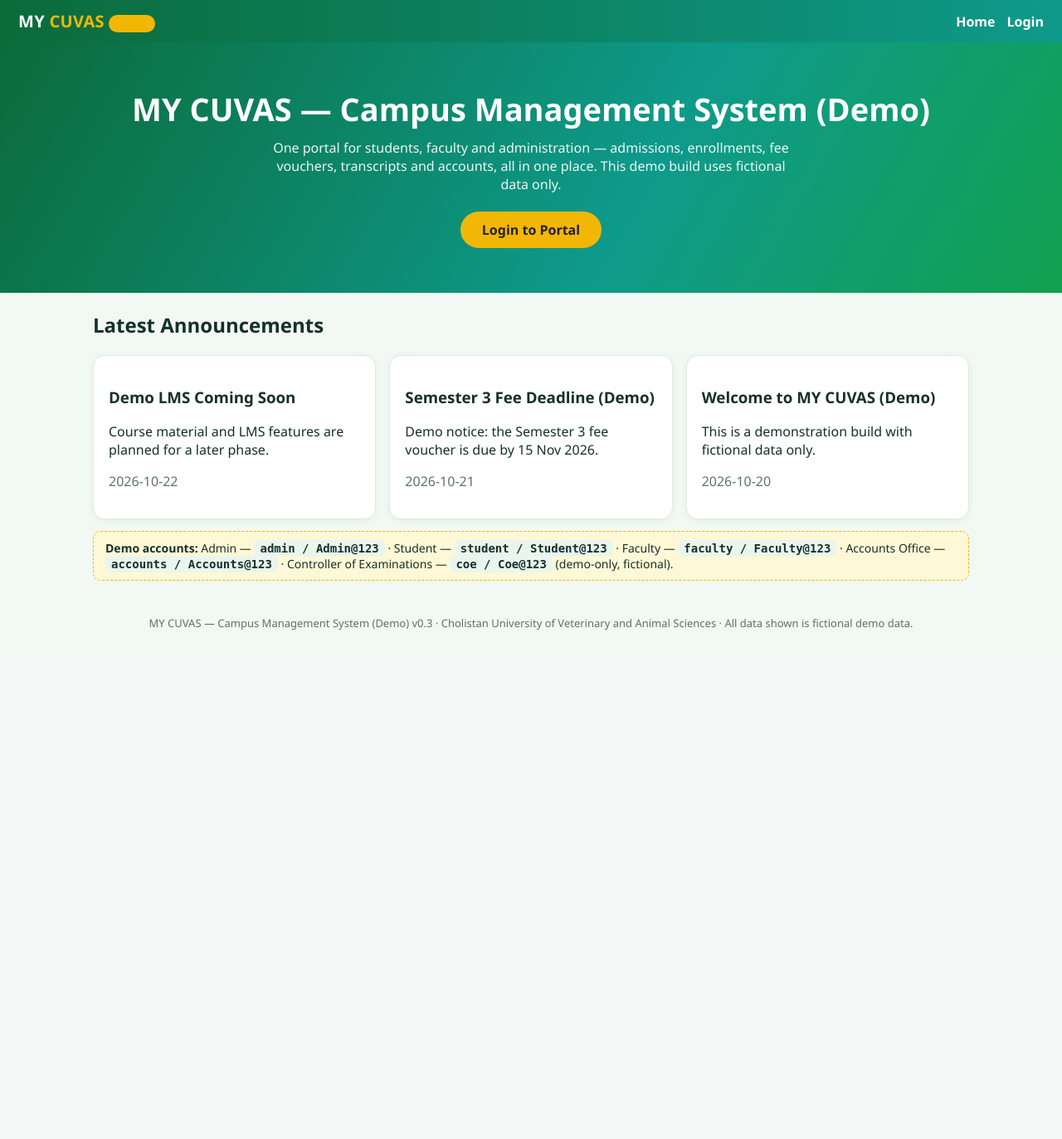
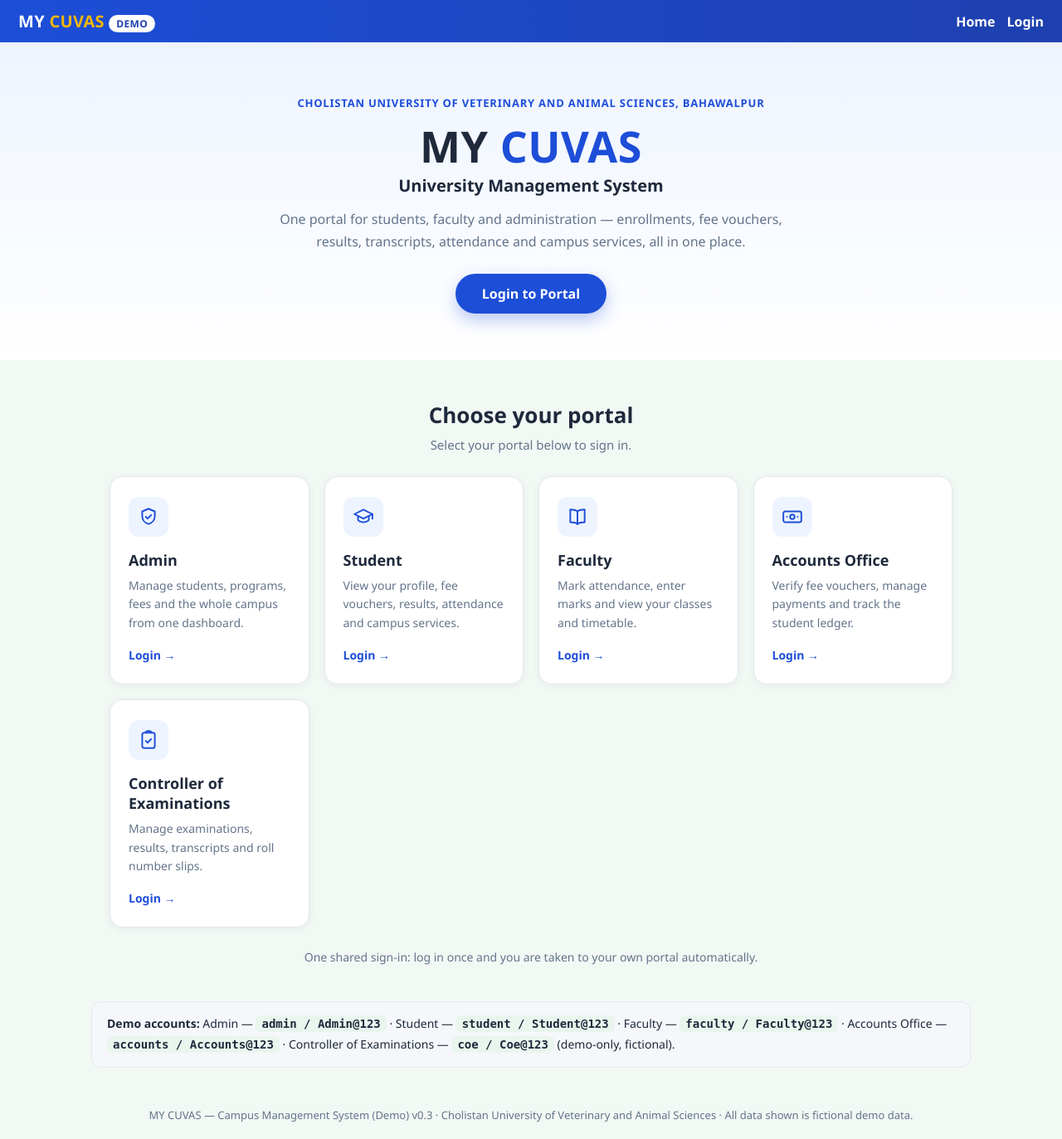
Before and after one commit to uzairareeb/cuvas-cms, a Flask app: page / in a window 1280 px wide. Shown: the whole page at 83% size. Before the commit the page ends 760 px from the top, so only its background shows below. Run offline with Flask 3, Linux system fonts and the light colour scheme; data comes from the database, SQL or seed files in the repository; some libraries are stand-ins or nearby versions.

Commit message:
CUVAS CMS — Home page redesign: royal-blue premium UI, portal cards, announcements removed

```diff
--- /dev/null
+++ b/static/landing.css
@@ -0,0 +1,166 @@
+/* MY CUVAS home page only — royal-blue scheme matching the login page. Not imported elsewhere. */
+:root {
+  --lp-blue: #1d4ed8;
+  --lp-blue-dark: #1e40af;
+  --lp-ink: #1e293b;
+  --lp-muted: #64748b;
+  --lp-border: #e2e8f0;
+  --lp-bg: #f5f7fa;
+}
+
+/* Shared chrome restyled on this page only (this sheet loads only on /). */
+.topbar {
+  background: linear-gradient(90deg, #1d4ed8, #1e40af) !important;
+  box-shadow: 0 2px 12px rgba(29, 78, 216, .25);
+}
+.topbar .badge { background: #fff !important; color: #1e40af !important; }
+footer { color: var(--lp-muted); }
+
+/* Hero */
+.lp-hero {
+  background: linear-gradient(180deg, #eef4ff 0%, #ffffff 100%);
+  text-align: center;
+  padding: 64px 22px 56px;
+  animation: lp-up .3s ease both;
+}
+.lp-eyebrow {
+  font-size: 13px;
+  font-weight: 600;
+  letter-spacing: .06em;
+  text-transform: uppercase;
+  color: var(--lp-blue);
+  margin: 0 0 14px;
+}
+.lp-title {
+  font-size: 52px;
+  line-height: 1.1;
+  margin: 0 0 6px;
+  font-weight: 800;
+  letter-spacing: .01em;
+  color: var(--lp-ink);
+}
+.lp-title span { color: var(--lp-blue); }
+.lp-subtitle {
+  font-size: 20px;
+  font-weight: 600;
+  color: var(--lp-ink);
+  margin: 0 0 14px;
+}
+.lp-lead {
+  max-width: 640px;
+  margin: 0 auto 26px;
+  font-size: 16px;
+  line-height: 1.65;
+  color: var(--lp-muted);
+}
+.lp-btn {
+  display: inline-block;
+  background: var(--lp-blue);
+  color: #fff !important;
+  padding: 13px 32px;
+  border-radius: 999px;
+  font-weight: 700;
+  font-size: 16px;
+  text-decoration: none;
+  box-shadow: 0 8px 20px rgba(29, 78, 216, .30);
+  transition: background .2s ease, transform .15s ease, box-shadow .2s ease;
+}
+.lp-btn:hover { background: var(--lp-blue-dark); box-shadow: 0 10px 24px rgba(29, 78, 216, .35); }
+.lp-btn:active { transform: translateY(1px); }
+.lp-btn:focus-visible { outline: 3px solid rgba(29, 78, 216, .35); outline-offset: 2px; }
+
+/* Portal cards */
+.lp-portals { max-width: 1060px; margin: 0 auto; padding: 48px 22px 24px; }
+.lp-section-title {
+  text-align: center;
+  font-size: 26px;
+  margin: 0 0 8px;
+  color: var(--lp-ink);
+  animation: lp-up .3s ease both .05s;
+}
+.lp-section-sub {
+  text-align: center;
+  color: var(--lp-muted);
+  margin: 0 0 28px;
+  font-size: 15px;
+  animation: lp-up .3s ease both .05s;
+}
+.lp-grid {
+  display: grid;
+  grid-template-columns: repeat(auto-fit, minmax(240px, 1fr));
+  gap: 18px;
+}
+.lp-card {
+  display: block;
+  background: #fff;
+  border: 1px solid var(--lp-border);
+  border-radius: 16px;
+  padding: 24px 22px;
+  text-decoration: none;
+  color: var(--lp-ink);
+  box-shadow: 0 2px 10px rgba(30, 41, 59, .06);
+  opacity: 0;
+  animation: lp-up .3s ease both;
+  transition: transform .25s ease, box-shadow .25s ease, border-color .25s ease;
+}
+.lp-card:nth-child(1) { animation-delay: .08s; }
+.lp-card:nth-child(2) { animation-delay: .14s; }
+.lp-card:nth-child(3) { animation-delay: .20s; }
+.lp-card:nth-child(4) { animation-delay: .26s; }
+.lp-card:nth-child(5) { animation-delay: .32s; }
+.lp-card:hover {
+  transform: translateY(-4px);
+  border-color: var(--lp-blue);
+  box-shadow: 0 14px 28px rgba(29, 78, 216, .16);
+}
+.lp-card:focus-visible { outline: 3px solid rgba(29, 78, 216, .35); outline-offset: 2px; }
+.lp-icon {
+  display: inline-flex;
+  align-items: center;
+  justify-content: center;
+  width: 48px;
+  height: 48px;
+  border-radius: 12px;
+  background: #eef4ff;
+  color: var(--lp-blue);
+  margin-bottom: 16px;
+}
+.lp-icon svg { width: 26px; height: 26px; display: block; }
+.lp-card h3 { font-size: 18px; margin: 0 0 8px; }
+.lp-card p { font-size: 14px; line-height: 1.6; color: var(--lp-muted); margin: 0 0 16px; }
+.lp-card-action { font-size: 14px; font-weight: 700; color: var(--lp-blue); }
+.lp-note {
+  text-align: center;
+  color: var(--lp-muted);
+  font-size: 14px;
+  margin: 26px 0 8px;
+}
+.lp-demo {
+  max-width: 1060px;
+  margin: 12px auto 28px;
+  background: var(--lp-bg);
+  border: 1px solid var(--lp-border);
+  border-radius: 12px;
+  padding: 14px 18px;
+  font-size: 14px;
+  line-height: 1.7;
+  color: var(--lp-ink);
+}
+
+@keyframes lp-up {
+  from { opacity: 0; transform: translateY(10px); }
+  to { opacity: 1; transform: none; }
+}
+
+@media (max-width: 640px) {
+  .lp-hero { padding: 44px 18px 40px; }
+  .lp-title { font-size: 38px; }
+  .lp-subtitle { font-size: 18px; }
+  .lp-portals { padding: 36px 18px 16px; }
+}
+
+@media (prefers-reduced-motion: reduce) {
+  .lp-hero, .lp-section-title, .lp-section-sub, .lp-card { animation: none; opacity: 1; }
+  .lp-card, .lp-btn { transition: none; }
+  .lp-card:hover { transform: none; }
+}
--- a/templates/landing.html
+++ b/templates/landing.html
@@ -1,10 +1,49 @@
 {% extends "base.html" %}
 {% block body %}
-<section class="hero"><h1>MY CUVAS — Campus Management System (Demo)</h1>
-<p>One portal for students, faculty and administration — admissions, enrollments, fee vouchers, transcripts and accounts, all in one place. This demo build uses fictional data only.</p>
-<a class="btn" href="{{ url_for('login') }}">Login to Portal</a></section>
-<div class="wrap"><h2>Latest Announcements</h2><div class="grid">
-{% for n in news %}<div class="card"><h3>{{ n.title }}</h3><p>{{ n.body }}</p><p class="muted">{{ n.published_at }}</p></div>{% endfor %}
-</div>
-{% if show_demo %}<div class="demo-note"><strong>Demo accounts:</strong> Admin — <code>admin / Admin@123</code> · Student — <code>student / Student@123</code> · Faculty — <code>faculty / Faculty@123</code> · Accounts Office — <code>accounts / Accounts@123</code> · Controller of Examinations — <code>coe / Coe@123</code> (demo-only, fictional).</div>{% endif %}
-</div>{% endblock %}
+<link rel="stylesheet" href="{{ url_for('static', filename='landing.css') }}">
+<section class="lp-hero">
+  <p class="lp-eyebrow">Cholistan University of Veterinary and Animal Sciences, Bahawalpur</p>
+  <h1 class="lp-title">MY <span>CUVAS</span></h1>
+  <p class="lp-subtitle">University Management System</p>
+  <p class="lp-lead">One portal for students, faculty and administration — enrollments, fee vouchers, results, transcripts, attendance and campus services, all in one place.</p>
+  <a class="lp-btn" href="{{ url_for('login') }}">Login to Portal</a>
+</section>
+<section class="lp-portals">
+  <h2 class="lp-section-title">Choose your portal</h2>
+  <p class="lp-section-sub">Select your portal below to sign in.</p>
+  <div class="lp-grid">
+    <a class="lp-card" href="{{ url_for('login') }}">
+      <span class="lp-icon"><svg viewBox="0 0 24 24" fill="none" stroke="currentColor" stroke-width="1.8" stroke-linecap="round" stroke-linejoin="round" aria-hidden="true"><path d="M12 3l7 3v5c0 4.5-3 8-7 9-4-1-7-4.5-7-9V6l7-3z"/><path d="M9 12l2 2 4-4"/></svg></span>
+      <h3>Admin</h3>
+      <p>Manage students, programs, fees and the whole campus from one dashboard.</p>
+      <span class="lp-card-action">Login &rarr;</span>
+    </a>
+    <a class="lp-card" href="{{ url_for('login') }}">
+      <span class="lp-icon"><svg viewBox="0 0 24 24" fill="none" stroke="currentColor" stroke-width="1.8" stroke-linecap="round" stroke-linejoin="round" aria-hidden="true"><path d="M2 9l10-5 10 5-10 5-10-5z"/><path d="M6 11v4c0 1.5 2.7 3 6 3s6-1.5 6-3v-4"/><path d="M22 9v5"/></svg></span>
+      <h3>Student</h3>
+      <p>View your profile, fee vouchers, results, attendance and campus services.</p>
+      <span class="lp-card-action">Login &rarr;</span>
+    </a>
+    <a class="lp-card" href="{{ url_for('login') }}">
+      <span class="lp-icon"><svg viewBox="0 0 24 24" fill="none" stroke="currentColor" stroke-width="1.8" stroke-linecap="round" stroke-linejoin="round" aria-hidden="true"><path d="M12 6C10 4.5 7 4 4 4v14c3 0 6 .5 8 2 2-1.5 5-2 8-2V4c-3 0-6 .5-8 2z"/><path d="M12 6v14"/></svg></span>
+      <h3>Faculty</h3>
+      <p>Mark attendance, enter marks and view your classes and timetable.</p>
+      <span class="lp-card-action">Login &rarr;</span>
+    </a>
+    <a class="lp-card" href="{{ url_for('login') }}">
+      <span class="lp-icon"><svg viewBox="0 0 24 24" fill="none" stroke="currentColor" stroke-width="1.8" stroke-linecap="round" stroke-linejoin="round" aria-hidden="true"><rect x="2" y="6" width="20" height="12" rx="2"/><circle cx="12" cy="12" r="2.5"/><path d="M6 12h.01M18 12h.01"/></svg></span>
+      <h3>Accounts Office</h3>
+      <p>Verify fee vouchers, manage payments and track the student ledger.</p>
+      <span class="lp-card-action">Login &rarr;</span>
+    </a>
+    <a class="lp-card" href="{{ url_for('login') }}">
+      <span class="lp-icon"><svg viewBox="0 0 24 24" fill="none" stroke="currentColor" stroke-width="1.8" stroke-linecap="round" stroke-linejoin="round" aria-hidden="true"><rect x="5" y="4" width="14" height="17" rx="2"/><path d="M9 4a2 2 0 0 1 2-2h2a2 2 0 0 1 2 2"/><path d="M9 13l2 2 4-4"/></svg></span>
+      <h3>Controller of Examinations</h3>
+      <p>Manage examinations, results, transcripts and roll number slips.</p>
+      <span class="lp-card-action">Login &rarr;</span>
+    </a>
+  </div>
+  <p class="lp-note">One shared sign-in: log in once and you are taken to your own portal automatically.</p>
+</section>
+{% if show_demo %}<div class="lp-demo"><strong>Demo accounts:</strong> Admin — <code>admin / Admin@123</code> · Student — <code>student / Student@123</code> · Faculty — <code>faculty / Faculty@123</code> · Accounts Office — <code>accounts / Accounts@123</code> · Controller of Examinations — <code>coe / Coe@123</code> (demo-only, fictional).</div>{% endif %}
+{% endblock %}
```
